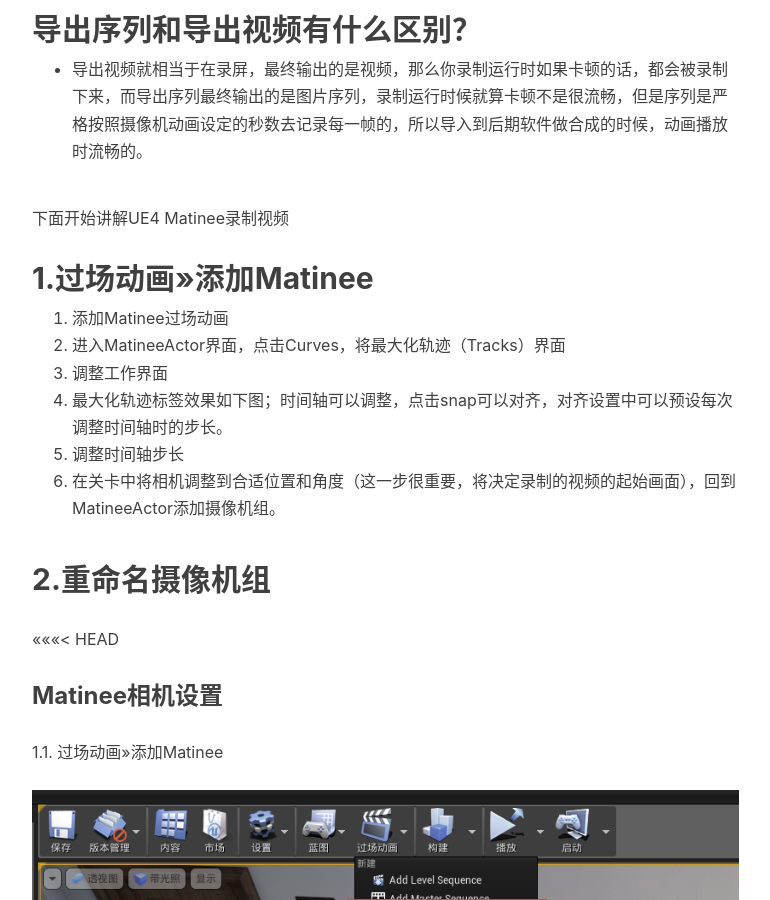
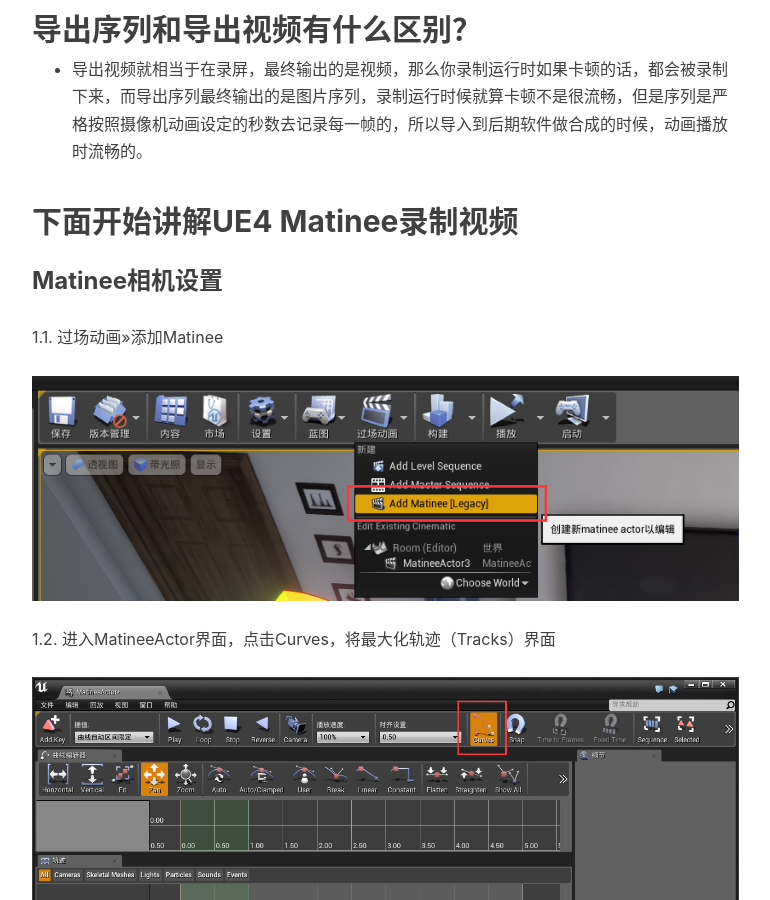
Before and after one commit to caedmom/caedmom.github.io, a Jekyll site: the page built from _posts/2016-08-09-UE4 Export Videos By Matinee.markdown, in a window 1280 px wide and 900 px high, scrolled down 730 px. Shown: the whole window, without its empty margins (233-1003 px from the left). Built offline with Jekyll 4.4.1, drawn with Linux system fonts in a browser that asks for light colours; nearby versions of some CDN libraries; comment, search, counter and statistics services are not loaded; some of the changed text lies outside the part shown.

Commit message:
ue4-matinee-post-modify

```diff
--- a/_posts/2016-08-09-UE4 Export Videos By Matinee.markdown
+++ b/_posts/2016-08-09-UE4 Export Videos By Matinee.markdown
@@ -17,21 +17,8 @@
 ## 导出序列和导出视频有什么区别？
 * 导出视频就相当于在录屏，最终输出的是视频，那么你录制运行时如果卡顿的话，都会被录制下来，而导出序列最终输出的是图片序列，录制运行时候就算卡顿不是很流畅，但是序列是严格按照摄像机动画设定的秒数去记录每一帧的，所以导入到后期软件做合成的时候，动画播放时流畅的。
 
-下面开始讲解UE4 Matinee录制视频
+## 下面开始讲解UE4 Matinee录制视频
 
-## 1.过场动画>>添加Matinee
-
-1. 添加Matinee过场动画
-2. 进入MatineeActor界面，点击Curves，将最大化轨迹（Tracks）界面
-3. 调整工作界面
-4. 最大化轨迹标签效果如下图；时间轴可以调整，点击snap可以对齐，对齐设置中可以预设每次调整时间轴时的步长。
-5. 调整时间轴步长
-6. 在关卡中将相机调整到合适位置和角度（这一步很重要，将决定录制的视频的起始画面），回到MatineeActor添加摄像机组。
-
-
-## 2.重命名摄像机组
-
-<<<<<<< HEAD
 ### Matinee相机设置
 
 1.1. 过场动画>>添加Matinee
@@ -63,31 +50,12 @@
 
 1.11 添加DirGroup和关键帧，切换相机1和2.
 ![img](/img/in-post/UE4-Export-Videos-By-Matinee/11 add-dirgroup-and-key-frame.png)
-=======
-
-
-
-* 现在可以看到添加的摄像机和预览视角
-
-
-* 选中关键帧
-
-* 将时间标尺移到5秒处
-
-* 在关卡中移动相机，添加关键帧
-
-* 预览效果。（相机的视野也可以修改）
-
-* 添加DirGroup和关键帧，切换相机1和2.
-
->>>>>>> parent of 3dda9ae... blog pictures
 
 参考资料：
 https://www.youtube.com/watch?v=r9Rz_-Q5ZyY&index=26&list=PLshGCQ6KS0hF3PxMGzWiJ5ZaPxwKrOm5I
 
 
 
-<<<<<<< HEAD
 ### 2.输出视频蓝图
 2.1 选中刚才编辑的MatineeActor,在细节面板中勾选Play on Level Load,在运行程序时，首先会运行这段动画。
 ![img](/img/in-post/UE4-Export-Videos-By-Matinee/13 output-settings.png)
@@ -102,31 +70,11 @@
 ![img](/img/in-post/UE4-Export-Videos-By-Matinee/15 jump-out-record.png)
 * 进阶蓝图
 ![img](/img/in-post/UE4-Export-Videos-By-Matinee/16 advanced-blueprint.jpg)
-=======
-## 2.输出视频蓝图
-* 选中刚才编辑的MatineeActor,在细节面板中勾选Play on Level Load,在运行程序时，首先会运行这段动画。
-
-
-* 设置玩家默认起点
-
-
-* 在动画结束后，可以到一个比较好的位置重新开始。
-
-
-* 如果我们仅仅是为了录制视频，那么就需要在动画结束后停止而不进入程序。下面在蓝图中设置以便退出游戏。
-
-
-
-
-
-
-
->>>>>>> parent of 3dda9ae... blog pictures
 
 参考资料：
 https://www.youtube.com/watch?v=wgk9hUtC-ig&list=PLshGCQ6KS0hF3PxMGzWiJ5ZaPxwKrOm5I&index=27
 
-## 3.导出视频
+### 3.导出视频
 * 渲染视频设置>>捕获视频
 
 ![img](/img/in-post/UE4-Export-Videos-By-Matinee/17 capture-video-and-output.png)
```
